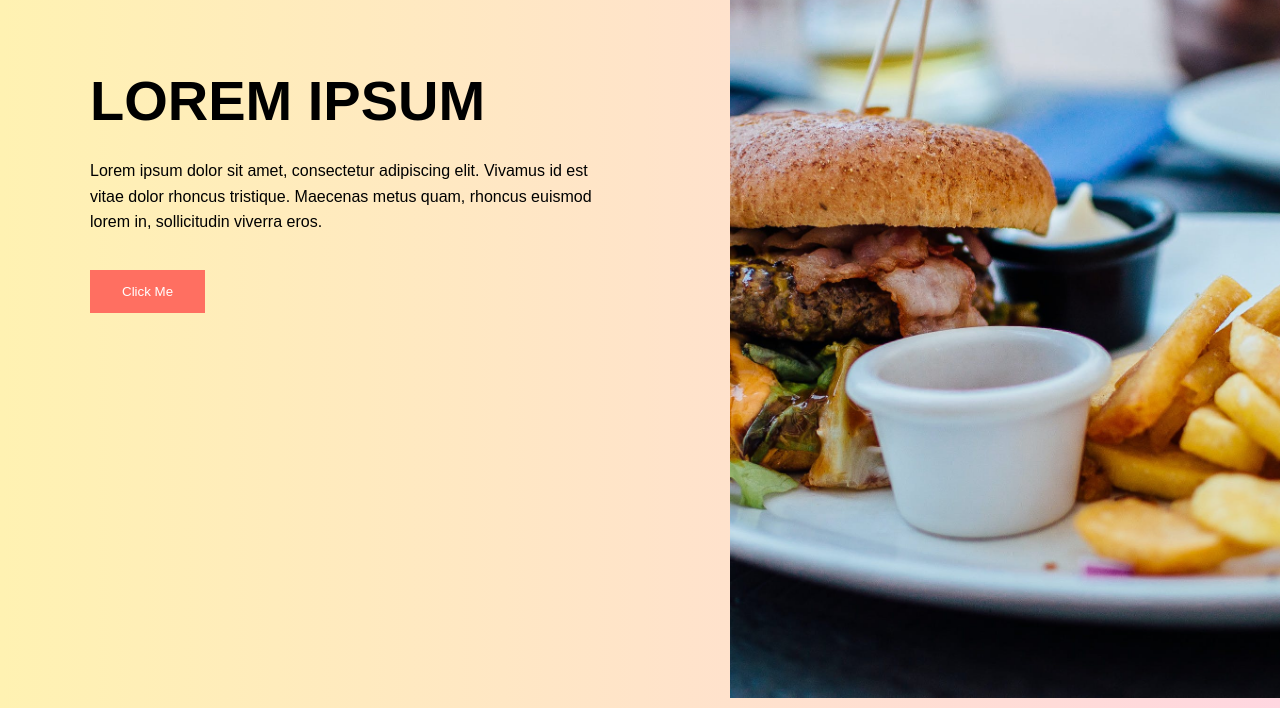
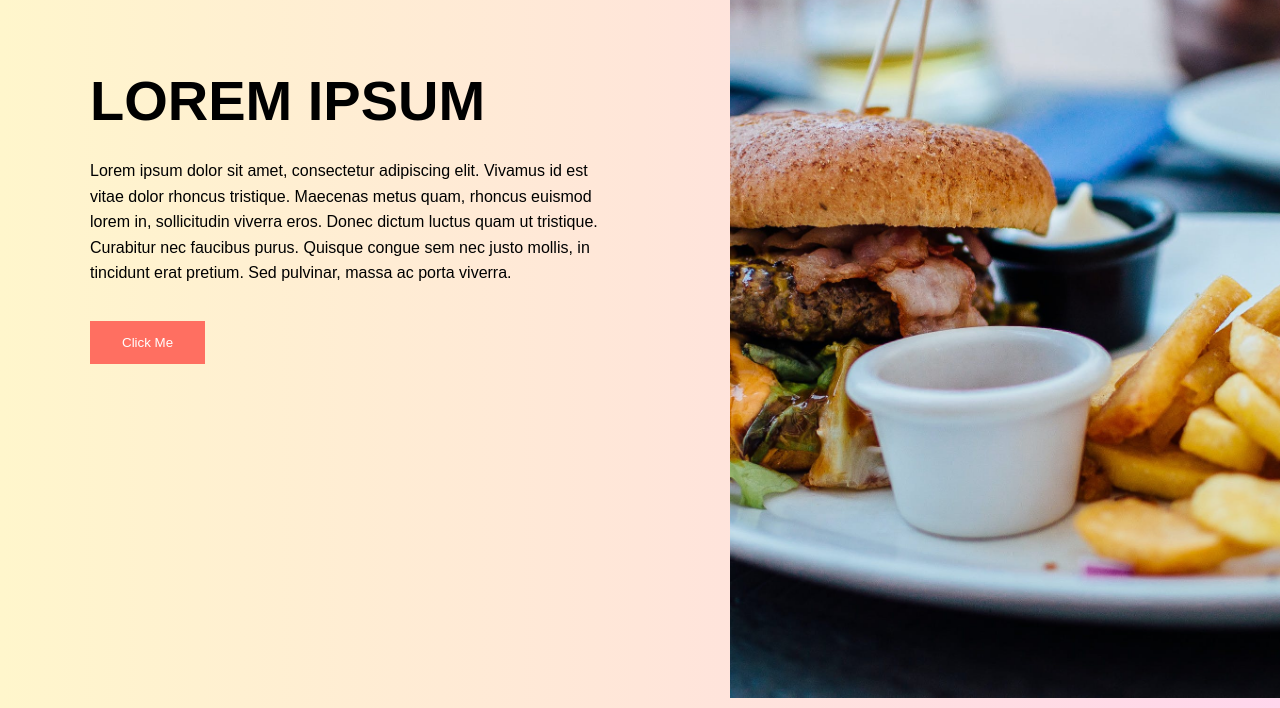
Before and after one commit to pratap-rahul15/Simplotel, a plain HTML site: page index.html in a window 1280 px wide. Shown: the part 92-800 px from the top of the page. Drawn offline with Linux system fonts and the light colour scheme.

Commit message:
final changes in the css file for background color

```diff
--- a/index.html
+++ b/index.html
@@ -8,7 +8,7 @@
 </head>
 <body>
 
-  <!-- NAVBAR -->
+
   <header class="navbar">
     <nav class="nav-center">
       <ul class="nav-links">
@@ -23,17 +23,20 @@
     <img src="images/hamburger.png" class="hamburger" alt="">
   </header>
 
-  <!-- MAIN WRAPPER (SHARED BACKGROUND) -->
+
   <main class="page-wrapper">
 
-    <!-- HERO -->
+
     <section class="hero">
       <div class="hero-text">
         <h1>LOREM IPSUM</h1>
         <p>
-          Lorem ipsum dolor sit amet, consectetur adipiscing elit.
-          Vivamus id est vitae dolor rhoncus tristique. Maecenas metus
-          quam, rhoncus euismod lorem in, sollicitudin viverra eros.
+          Lorem ipsum dolor sit amet, consectetur adipiscing elit. Vivamus
+          id est vitae dolor rhoncus tristique. Maecenas metus quam,
+          rhoncus euismod lorem in, sollicitudin viverra eros. Donec
+          dictum luctus quam ut tristique. Curabitur nec faucibus purus.
+          Quisque congue sem nec justo mollis, in tincidunt erat pretium.
+          Sed pulvinar, massa ac porta viverra.
         </p>
         <button>Click Me</button>
       </div>
@@ -43,7 +46,7 @@
       </div>
     </section>
 
-    <!-- SECOND SECTION -->
+
     <section class="second">
       <div class="image-composition">
         <div class="left-stack">
--- a/style.css
+++ b/style.css
@@ -1,4 +1,3 @@
-/* RESET */
 * {
   margin: 0;
   padding: 0;
@@ -13,7 +12,7 @@ img {
   display: block;
 }
 
-/* NAVBAR */
+
 .navbar {
   background: #ff6f61;
   height: 70px;
@@ -41,12 +40,17 @@ img {
   width: 28px;
 }
 
-/* SHARED BACKGROUND */
+
 .page-wrapper {
-  background: linear-gradient(to right, #fff2b2, #ffd6e0);
+  background: linear-gradient(
+    90deg,
+    #fff6cc 0%,
+    #ffe6d9 50%,
+    #ffd6ec 100%
+  );
 }
 
-/* HERO */
+
 .hero {
   display: flex;
   min-height: 90vh;
@@ -76,11 +80,12 @@ img {
   cursor: pointer;
 }
 
+
 .hero-image {
   flex: 1;
 }
 
-/* SECOND SECTION */
+
 .second {
   display: flex;
   align-items: center;
@@ -88,7 +93,7 @@ img {
   gap: 80px;
 }
 
-/* IMAGE COMPOSITION */
+
 .image-composition {
   display: flex;
   gap: 25px;
@@ -110,7 +115,7 @@ img {
   height: 425px;
 }
 
-/* CTA CARD */
+
 .cta-card {
   background: #ff6f61;
   padding: 50px;
@@ -138,7 +143,7 @@ img {
   width: 18px;
 }
 
-/* MOBILE */
+
 @media (max-width: 900px) {
 
   .nav-links {
```
